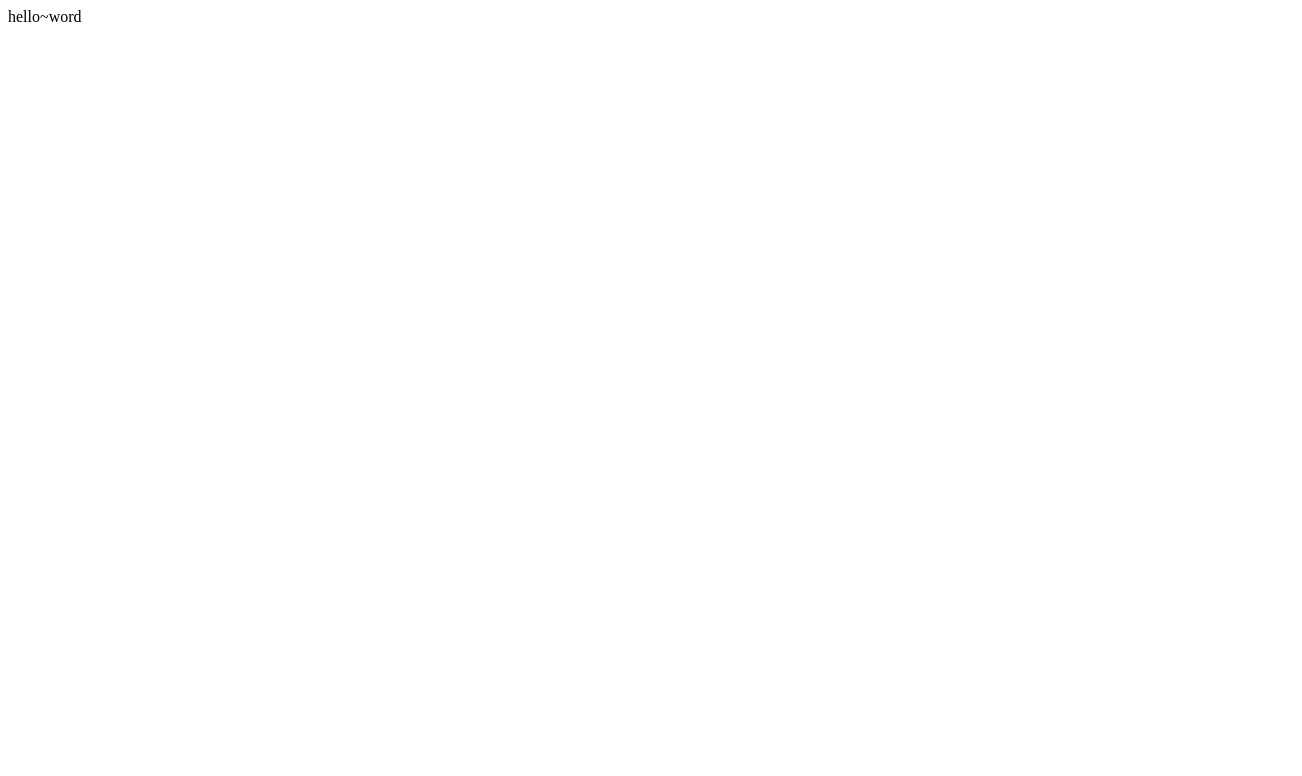
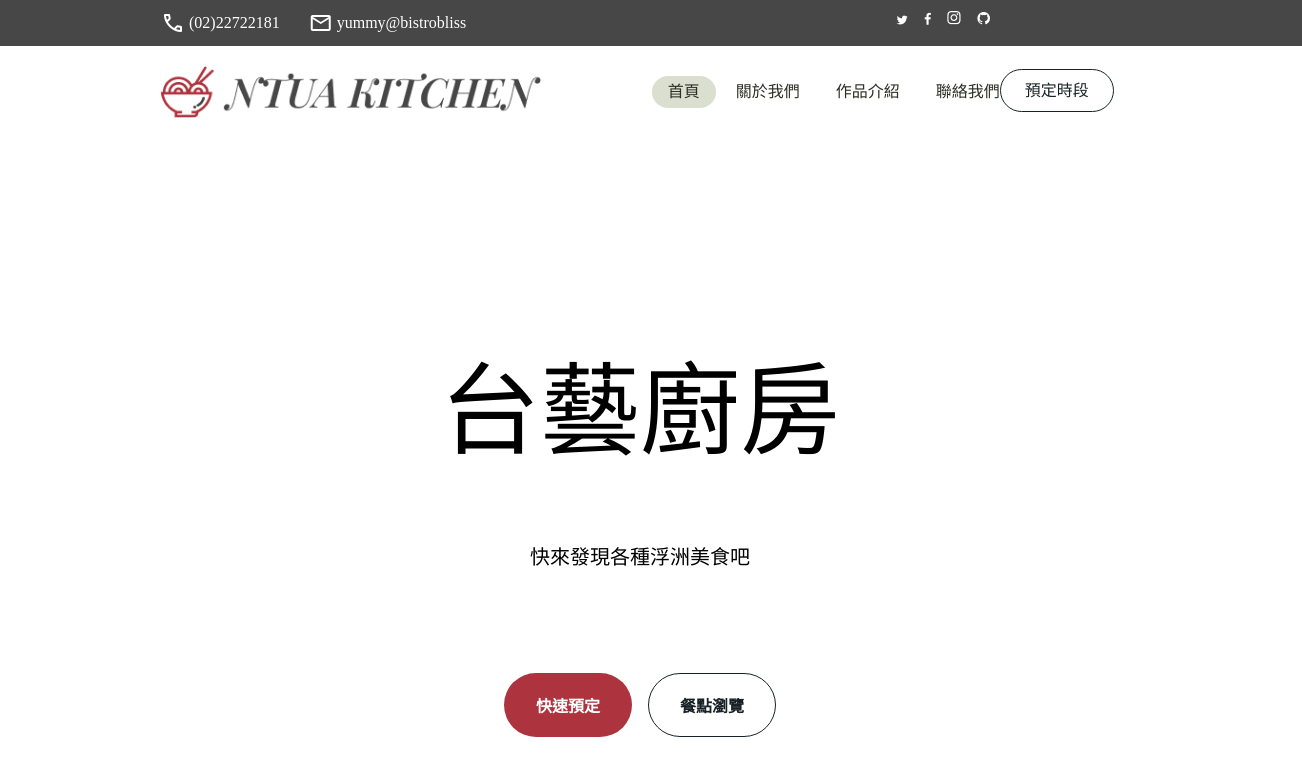
Before and after one commit to JennyChenYanZhong/JennyChenYanZhong.github.io, a plain HTML site: page index.html in a window 1280 px wide. Shown: the whole page, 1302 px wide, since content can reach past the window. Drawn offline with nearby package versions, Linux system fonts and the light colour scheme.

Commit message:
NTUA_Kitchen
[task]NTUA_Kitchen

```diff
--- a/index.html
+++ b/index.html
@@ -1,11 +1,78 @@
 <!DOCTYPE html>
-<html lang="en">
+<html lang="zh-tw">
   <head>
     <meta charset="UTF-8" />
     <meta name="viewport" content="width=device-width, initial-scale=1.0" />
-    <title>Document</title>
+    <title>台藝廚房</title>
+    <link rel="stylesheet" href="./css/reset.css" />
+    <link
+      rel="stylesheet"
+      href="https://fonts.googleapis.com/css2?family=Material+Symbols+Outlined:opsz,wght,FILL,GRAD@20..48,100..700,0..1,-50..200"
+    />
+    <link rel="stylesheet" href="./css/main.css" />
   </head>
   <body>
-    hello~word
+    <div class="topbar">
+      <div class="info">
+        <div class="call">
+          <span class="material-symbols-outlined"> call </span>
+          <p>(02)22722181</p>
+        </div>
+
+        <div class="mail">
+          <span class="material-symbols-outlined"> mail </span>
+          <p>yummy@bistrobliss</p>
+        </div>
+      </div>
+      <div class="social">
+        <div class="twitter">
+          <img src="./img/logo-twitter 2.png" alt="" />
+        </div>
+        <div class="facebook">
+          <img src="./img/logo-fb-simple 2.png" alt="" />
+        </div>
+        <div class="instagram">
+          <img src="./img/logo-instagram 1.png" alt="" />
+        </div>
+        <div class="github">
+          <img src="./img/logo-github 1.png" alt="" />
+        </div>
+      </div>
+    </div>
+
+    <div class="header">
+      <img src="./img/Logo.png" alt="" />
+
+      <ul class="menu">
+        <li class="index">
+          <a href="#">首頁</a>
+        </li>
+        <li>
+          <a href="#">關於我們</a>
+        </li>
+        <li>
+          <a href="#">作品介紹</a>
+        </li>
+        <li>
+          <a href="#">聯絡我們</a>
+        </li>
+      </ul>
+
+      <a href="#" class="reservation">預定時段</a>
+    </div>
+
+    <div class="hero">
+      <h1>台藝廚房</h1>
+      <p>快來發現各種浮洲美食吧</p>
+
+      <div class="buttons">
+        <div class="button1">
+          <button>快速預定</button>
+        </div>
+        <div class="button2">
+          <button>餐點瀏覽</button>
+        </div>
+      </div>
+    </div>
   </body>
 </html>
```
